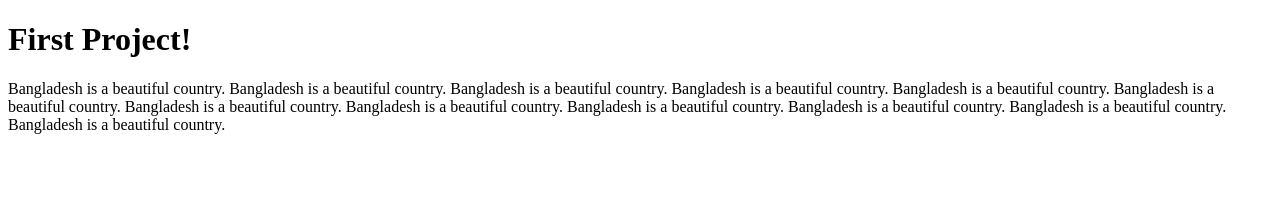
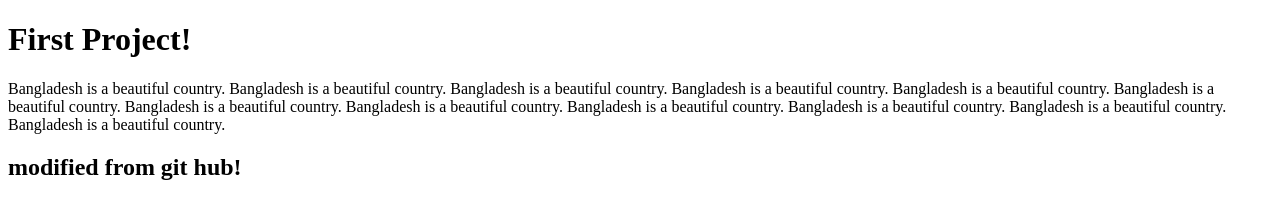
Before and after one commit to zamandata/FirstProject, a plain HTML site: page index.html in a window 1280 px wide. Drawn offline with Linux system fonts and the light colour scheme.

Commit message:
Update index.html

```diff
--- a/index.html
+++ b/index.html
@@ -9,5 +9,7 @@
 <body>
     <h1>  First Project!</h1>
     <p> Bangladesh is a beautiful country. Bangladesh is a beautiful country.  Bangladesh is a beautiful country. Bangladesh is a beautiful country. Bangladesh is a beautiful country. Bangladesh is a beautiful country. Bangladesh is a beautiful country. Bangladesh is a beautiful country. Bangladesh is a beautiful country. Bangladesh is a beautiful country. Bangladesh is a beautiful country. Bangladesh is a beautiful country. </p>
+    <h2>  modified from git hub!</h2>
+
 </body>
 </html>
```
